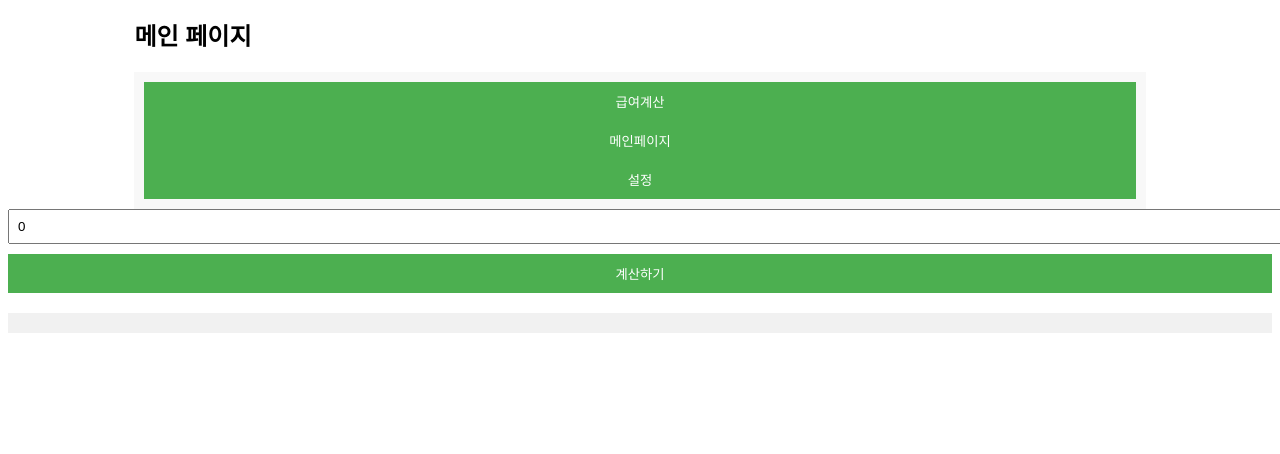
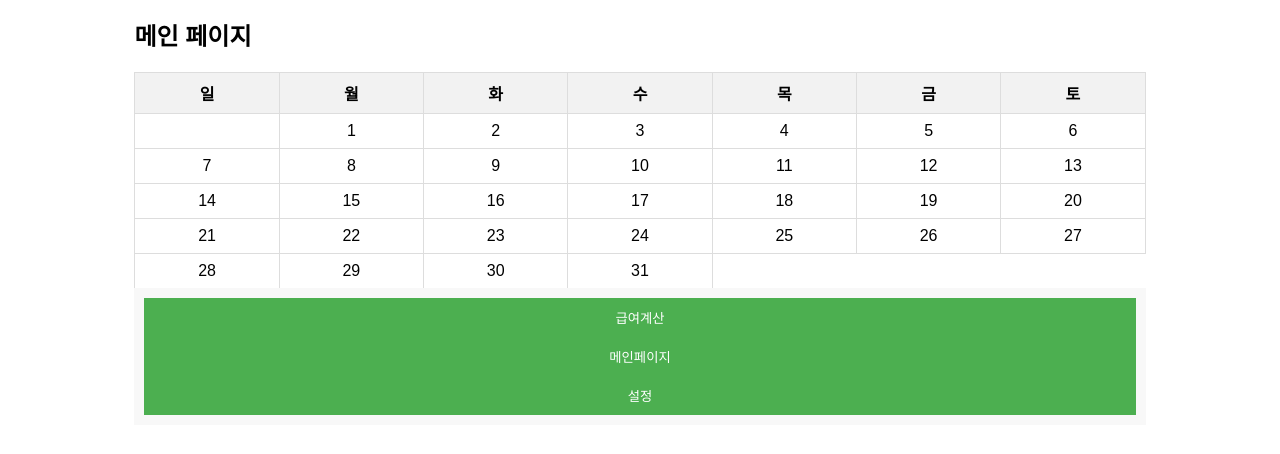
Before and after one commit to JJaeri/jjae2, a plain HTML site: page index.html in a window 1280 px wide. Shown: the part 120-574 px from the top of the page. Drawn offline with Linux system fonts and the light colour scheme.

Commit message:
Update index.html

```diff
--- a/index.html
+++ b/index.html
@@ -11,11 +11,14 @@
         .calendar { margin-top: 20px; }
         .input-group { margin-bottom: 10px; }
         label { display: block; margin-bottom: 5px; }
-        input[type="text"], input[type="number"] { width: 100%; padding: 8px; margin-bottom: 10px; }
+        input[type="text"], input[type="number"], input[type="datetime-local"] { width: 100%; padding: 8px; margin-bottom: 10px; }
         button { width: 100%; padding: 10px; background: #4CAF50; color: white; border: none; cursor: pointer; }
         button:hover { background: #45a049; }
         .result { margin-top: 20px; padding: 10px; background: #f1f1f1; }
         .hidden { display: none; }
+        table { width: 100%; border-collapse: collapse; }
+        th, td { border: 1px solid #ddd; padding: 8px; text-align: center; }
+        th { background-color: #f2f2f2; }
     </style>
 </head>
 <body>
@@ -26,7 +29,9 @@
 
         <div id="main" class="calendar">
             <h2>메인 페이지</h2>
-            <!-- 달력 표시 부분 -->
+            <table id="calendar">
+                <!-- 달력 내용이 여기 들어갑니다 -->
+            </table>
         </div>
 
         <div id="salary" class="input-group hidden">
@@ -118,69 +123,47 @@
         }
 
         // 페이지가 로드될 때 기본 날짜와 시간을 설정합니다.
-        window.onload = setDefaultDateTime;
+        window.onload = function() {
+            setDefaultDateTime();
+            generateCalendar();
+        };
+
+        // 달력을 생성하는 함수
+        function generateCalendar() {
+            const calendar = document.getElementById('calendar');
+            const today = new Date();
+            const year = today.getFullYear();
+            const month = today.getMonth();
+
+            // 달력 헤더 생성
+            const daysOfWeek = ['일', '월', '화', '수', '목', '금', '토'];
+            let headerRow = '<tr>';
+            for (let day of daysOfWeek) {
+                headerRow += `<th>${day}</th>`;
+            }
+            headerRow += '</tr>';
+            calendar.innerHTML = headerRow;
+
+            // 달력 날짜 생성
+            const firstDayOfMonth = new Date(year, month, 1).getDay();
+            const daysInMonth = new Date(year, month + 1, 0).getDate();
+            let date = 1;
+            for (let i = 0; i < 6; i++) {
+                let row = '<tr>';
+                for (let j = 0; j < 7; j++) {
+                    if (i === 0 && j < firstDayOfMonth) {
+                        row += '<td></td>';
+                    } else if (date > daysInMonth) {
+                        break;
+                    } else {
+                        row += `<td>${date}</td>`;
+                        date++;
+                    }
+                }
+                row += '</tr>';
+                calendar.innerHTML += row;
+            }
+        }
     </script>
 </body>
 </html>
-
-
-
-            <input type="number" id="dinnerBreak" name="dinnerBreak" value="0">
-
-            <button onclick="calculateSalary()">계산하기</button>
-
-            <div class="result" id="result"></div>
-        </div>
-    </div>
-
-    <script>
-        // 오늘 날짜와 기본 시간을 설정하는 함수
-        function setDefaultDateTime() {
-            const today = new Date();
-            const year = today.getFullYear();
-            const month = String(today.getMonth() + 1).padStart(2, '0');
-            const day = String(today.getDate()).padStart(2, '0');
-            const startDate = `${year}-${month}-${day}T07:00`;
-            const endDate = `${year}-${month}-${day}T16:00`;
-
-            document.getElementById('startDate').value = startDate;
-            document.getElementById('endDate').value = endDate;
-        }
-
-        function calculateSalary() {
-            const startDate = new Date(document.getElementById('startDate').value);
-            const endDate = new Date(document.getElementById('endDate').value);
-            const lunchBreak = parseInt(document.getElementById('lunchBreak').value, 10);
-            const dinnerBreak = parseInt(document.getElementById('dinnerBreak').value, 10);
-
-            const millisecondsPerHour = 1000 * 60 * 60;
-            const hoursWorked = (endDate - startDate) / millisecondsPerHour;
-            const effectiveHours = hoursWorked - (lunchBreak / 60) - (dinnerBreak / 60);
-
-            let totalPay = 0;
-            let totalUnits = 0;
-            const basePayPerHour = 17500; // 시간당 급여 (140,000원 / 8시간)
-
-            if (effectiveHours <= 8) {
-                totalUnits = effectiveHours / 8;
-                totalPay = totalUnits * 140000; // 1품 = 140,000원
-            } else {
-                totalUnits = 1 + (effectiveHours - 8) / 12; // 8시간 초과 근무 계산
-                totalPay = 140000 + (effectiveHours - 8) * basePayPerHour * 1.5; // 초과 근무 시 1.5배 지급
-            }
-
-            document.getElementById('result').innerHTML = `총 급여: ${totalPay.toLocaleString()}원<br>총 품: ${totalUnits.toFixed(2)}품`;
-        }
-
-        function navigateTo(page) {
-            document.getElementById('salary').style.display = 'none';
-            document.getElementById('main').style.display = 'none';
-            document.getElementById('settings').style.display = 'none';
-            document.getElementById(page).style.display = 'block';
-        }
-
-        // 페이지가 로드될 때 기본 날짜와 시간을 설정합니다.
-        window.onload = setDefaultDateTime;
-    </script>
-</body>
-</html>
```
